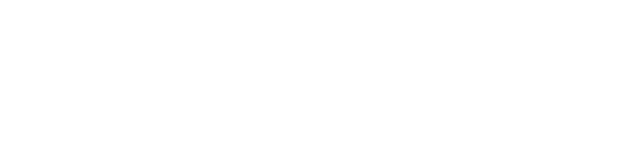
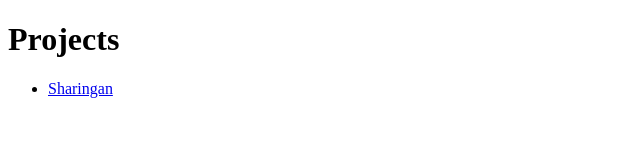
Before and after one commit to nrknithin/projects, a plain HTML site: page index.html in a window 1280 px wide. Shown: the whole page, without its empty margins (0-640 px from the left). Drawn offline with Linux system fonts and the light colour scheme.

Commit message:
list in index

```diff
--- a/index.html
+++ b/index.html
@@ -9,7 +9,12 @@
 </head>
 
 <body>
-
+    <h1>
+        Projects
+    </h1>
+    <ul>
+        <li> <a href='/sharingan'>Sharingan</a></li>
+    </ul>
 </body>
 
 </html>
```
